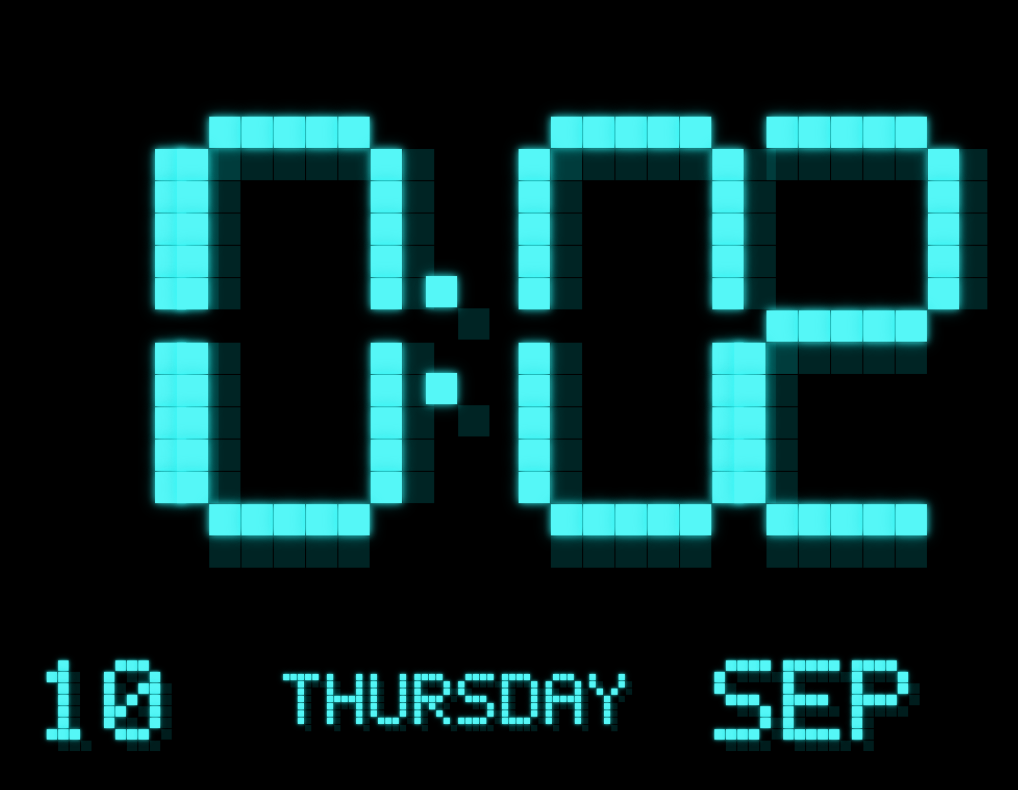
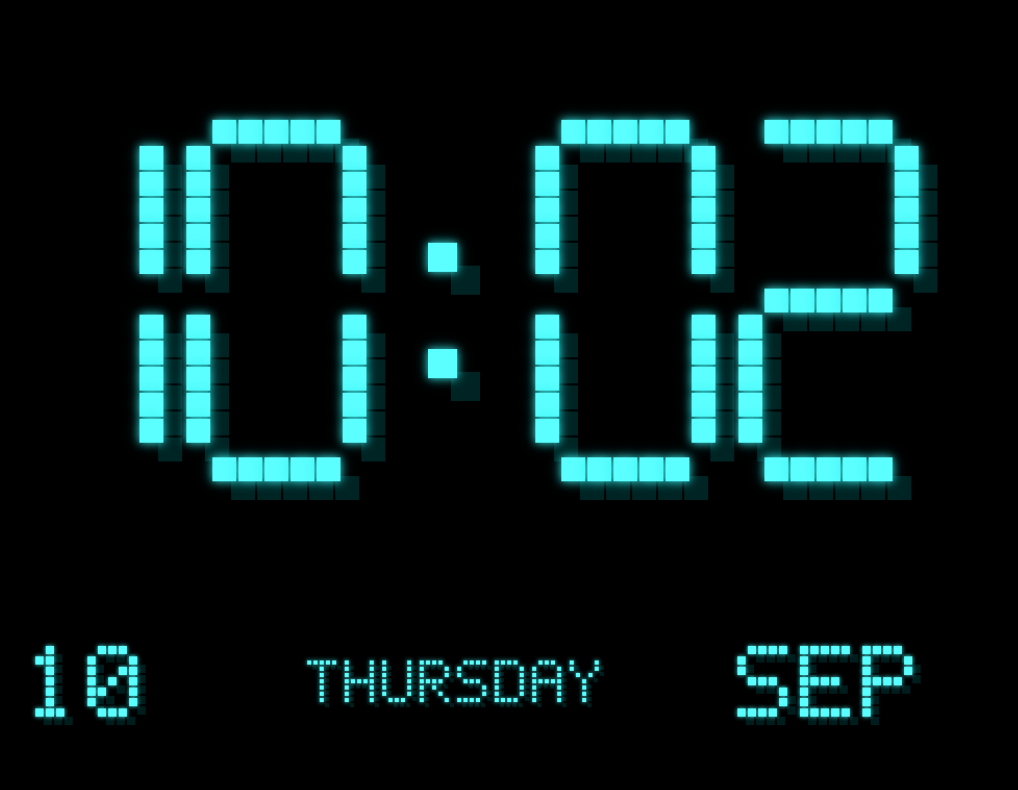
Before and after one commit to wen2101/Ipad-Clock-Digital, a plain HTML site: page index.html in a window 1280 px wide. Shown: the whole page, without its empty margins (186-1204 px from the left). Drawn offline with Linux system fonts and the light colour scheme.

Commit message:
Add files via upload

```diff
--- a/index.html
+++ b/index.html
@@ -5,86 +5,51 @@
 <meta name="viewport" content="width=device-width, initial-scale=1, maximum-scale=1, user-scalable=no">
 <meta name="apple-mobile-web-app-capable" content="yes">
 <meta name="apple-mobile-web-app-status-bar-style" content="black">
-<title>Retro Pixel Clock</title>
+<title>Retro Pixel Clock - Strong Pulse</title>
 <style>
-html, body {
-  margin: 0;
-  width: 100%;
-  height: 100%;
-  overflow: hidden;
-  background: #000;
-  -webkit-user-select: none;
-  user-select: none;
-  -webkit-touch-callout: none;
+html,body{
+  margin:0;
+  width:100%;
+  height:100%;
+  overflow:hidden;
+  background:#000;
+  -webkit-user-select:none;
+  -webkit-touch-callout:none;
 }
-body {
-  font-family: Arial, Helvetica, sans-serif;
+#wrap{
+  position:absolute;
+  left:0; top:0; right:0; bottom:0;
+  background:#000;
 }
-#stage {
-  position: absolute;
-  left: 50%;
-  top: 50%;
-  width: 1024px;
-  height: 768px;
-  margin-left: -512px;
-  margin-top: -384px;
-  background: #000;
-  overflow: hidden;
-  -webkit-transform-origin: 50% 50%;
-  transform-origin: 50% 50%;
-}
-#clock {
-  position: absolute;
-  left: 0;
-  top: 0;
-  width: 1024px;
-  height: 768px;
-}
-.pixel {
-  position: absolute;
-  width: 30px;
-  height: 30px;
-  background: #55f7f7;
-  box-shadow:
-    0 0 7px rgba(60,255,255,.88),
-    0 0 15px rgba(0,210,210,.42);
-}
-.shadow {
-  position: absolute;
-  width: 30px;
-  height: 30px;
-  background: rgba(0,105,105,.34);
-}
-.smallpixel {
-  position: absolute;
-  width: 7px;
-  height: 7px;
-  background: #55f7f7;
-  box-shadow:
-    0 0 3px rgba(60,255,255,.85),
-    0 0 7px rgba(0,210,210,.35);
-}
-.smallshadow {
-  position: absolute;
-  width: 7px;
-  height: 7px;
-  background: rgba(0,105,105,.28);
-}
-#tapHint {
-  display:none;
+canvas{
+  position:absolute;
+  left:50%;
+  top:50%;
+  width:1024px;
+  height:768px;
+  margin-left:-512px;
+  margin-top:-384px;
+  -webkit-transform-origin:50% 50%;
+  transform-origin:50% 50%;
+  background:#000;
 }
 </style>
 </head>
 <body>
-<div id="stage"><div id="clock"></div></div>
+<div id="wrap"><canvas id="c" width="1024" height="768"></canvas></div>
 
 <script>
-(function () {
-  var stage = document.getElementById('stage');
-  var root = document.getElementById('clock');
+(function(){
+  var canvas=document.getElementById('c');
+  var ctx=canvas.getContext('2d');
 
-  /* 5x7 pixel font for the bottom row */
-  var FONT = {
+  var CYAN="#5CFFFF";
+  var SHADOW="rgba(0,115,115,.30)";
+  var GLOW1="rgba(80,255,255,.85)";
+  var GLOW2="rgba(0,220,220,.32)";
+
+  /* bottom 5x7 bitmap font */
+  var F={
     "0":["01110","10001","10011","10101","11001","10001","01110"],
     "1":["00100","01100","00100","00100","00100","00100","01110"],
     "2":["01110","10001","00001","00010","00100","01000","11111"],
@@ -124,8 +89,7 @@ body {
     " ":["00000","00000","00000","00000","00000","00000","00000"]
   };
 
-  /* 7-segment digit map */
-  var SEG = {
+  var SEG={
     "0":[1,1,1,0,1,1,1],
     "1":[0,0,1,0,0,1,0],
     "2":[1,0,1,1,1,0,1],
@@ -138,144 +102,136 @@ body {
     "9":[1,1,1,1,0,1,1]
   };
 
-  function addBlock(x, y, small, isShadow) {
-    var d = document.createElement('div');
-    d.className = small ? (isShadow ? 'smallshadow' : 'smallpixel') : (isShadow ? 'shadow' : 'pixel');
-    d.style.left = Math.round(x) + 'px';
-    d.style.top = Math.round(y) + 'px';
-    root.appendChild(d);
+  function block(x,y,s,shadow){
+    if(shadow){
+      ctx.fillStyle=SHADOW;
+      ctx.fillRect(Math.round(x+s*.72),Math.round(y+s*.72),Math.round(s-2),Math.round(s-2));
+      return;
+    }
+    ctx.save();
+    ctx.shadowColor=GLOW1;
+    ctx.shadowBlur=8;
+    ctx.fillStyle=CYAN;
+    ctx.fillRect(Math.round(x),Math.round(y),Math.round(s-2),Math.round(s-2));
+    ctx.shadowBlur=16;
+    ctx.shadowColor=GLOW2;
+    ctx.fillRect(Math.round(x),Math.round(y),Math.round(s-2),Math.round(s-2));
+    ctx.restore();
   }
 
-  function horizontal(x, y, count, unit) {
+  function hseg(x,y,n,s){
     var i;
-    for (i = 0; i < count; i++) {
-      addBlock(x + i*unit, y + unit, false, true);
-      addBlock(x + i*unit, y, false, false);
-    }
+    for(i=0;i<n;i++){ block(x+i*s,y,s,true); }
+    for(i=0;i<n;i++){ block(x+i*s,y,s,false); }
+  }
+  function vseg(x,y,n,s){
+    var i;
+    for(i=0;i<n;i++){ block(x,y+i*s,s,true); }
+    for(i=0;i<n;i++){ block(x,y+i*s,s,false); }
   }
 
-  function vertical(x, y, count, unit) {
-    var i;
-    for (i = 0; i < count; i++) {
-      addBlock(x + unit, y + i*unit, false, true);
-      addBlock(x, y + i*unit, false, false);
-    }
+  /* proportions tuned to match the approved final mockup on 1024x768 */
+  var CELL=25;
+  var DW=175;
+  var DH=350;
+
+  function digit(ch,x,y){
+    var a=SEG[ch]||SEG["0"];
+    var topX=x+25, topY=y;
+    var midY=y+162;
+    var botY=y+324;
+    var leftX=x, rightX=x+150;
+
+    if(a[0]) hseg(topX,topY,5,CELL);
+    if(a[1]) vseg(leftX,y+25,5,CELL);
+    if(a[2]) vseg(rightX,y+25,5,CELL);
+    if(a[3]) hseg(topX,midY,5,CELL);
+    if(a[4]) vseg(leftX,midY+25,5,CELL);
+    if(a[5]) vseg(rightX,midY+25,5,CELL);
+    if(a[6]) hseg(topX,botY,5,CELL);
   }
 
-  function drawDigit(ch, x, y) {
-    var s = SEG[ch] || SEG["0"];
-    var u = 31, hCount = 7, vCount = 6;
-    var left = x, top = y;
-    var right = x + (hCount-1)*u;
-    var middle = y + vCount*u;
-    var bottom = y + vCount*u*2;
+  function colon(x,y,pulse){
+    /* Shadow remains visible; only the bright cyan colon breathes. */
+    block(x,y+118,30,true);
+    block(x,y+220,30,true);
 
-    if (s[0]) horizontal(left+u, top, hCount-2, u);          // top
-    if (s[1]) vertical(left, top+u, vCount-1, u);            // upper left
-    if (s[2]) vertical(right, top+u, vCount-1, u);           // upper right
-    if (s[3]) horizontal(left+u, middle, hCount-2, u);       // middle
-    if (s[4]) vertical(left, middle+u, vCount-1, u);         // lower left
-    if (s[5]) vertical(right, middle+u, vCount-1, u);        // lower right
-    if (s[6]) horizontal(left+u, bottom, hCount-2, u);       // bottom
+    ctx.save();
+    ctx.globalAlpha = pulse;
+    block(x,y+118,30,false);
+    block(x,y+220,30,false);
+    ctx.restore();
   }
 
-  function drawColon(x, y) {
-    /* exact bright square colon, matching the approved visual */
-    addBlock(x+31, y+184, false, true);
-    addBlock(x,    y+153, false, false);
-    addBlock(x+31, y+277, false, true);
-    addBlock(x,    y+246, false, false);
+  function textWidth(txt,s){
+    if(!txt.length)return 0;
+    return txt.length*5*s+(txt.length-1)*s;
   }
 
-  function measureText(text, scale) {
-    var chars = text.length;
-    if (!chars) return 0;
-    return chars * 5 * scale + (chars - 1) * scale;
-  }
-
-  function drawSmallText(text, centerX, topY, scale) {
-    var total = measureText(text, scale);
-    var start = centerX - total/2;
-    var c, row, col, arr, x, y, shadowOffset = scale;
-    for (c = 0; c < text.length; c++) {
-      arr = FONT[text.charAt(c)] || FONT[" "];
-      for (row = 0; row < 7; row++) {
-        for (col = 0; col < 5; col++) {
-          if (arr[row].charAt(col) === "1") {
-            x = start + c*6*scale + col*scale;
-            y = topY + row*scale;
-            var sh = document.createElement('div');
-            sh.className = 'smallshadow';
-            sh.style.width = (scale-1) + 'px';
-            sh.style.height = (scale-1) + 'px';
-            sh.style.left = Math.round(x + shadowOffset) + 'px';
-            sh.style.top = Math.round(y + shadowOffset) + 'px';
-            root.appendChild(sh);
-            var p = document.createElement('div');
-            p.className = 'smallpixel';
-            p.style.width = (scale-1) + 'px';
-            p.style.height = (scale-1) + 'px';
-            p.style.left = Math.round(x) + 'px';
-            p.style.top = Math.round(y) + 'px';
-            root.appendChild(p);
+  function smallText(txt,cx,y,s){
+    var w=textWidth(txt,s), start=cx-w/2;
+    var i,r,c,g,x;
+    for(i=0;i<txt.length;i++){
+      g=F[txt.charAt(i)]||F[" "];
+      for(r=0;r<7;r++){
+        for(c=0;c<5;c++){
+          if(g[r].charAt(c)==="1"){
+            x=start+i*6*s+c*s;
+            ctx.fillStyle="rgba(0,115,115,.25)";
+            ctx.fillRect(Math.round(x+s*.8),Math.round(y+r*s+s*.8),s-2,s-2);
+            ctx.save();
+            ctx.shadowColor=GLOW1;
+            ctx.shadowBlur=4;
+            ctx.fillStyle=CYAN;
+            ctx.fillRect(Math.round(x),Math.round(y+r*s),s-2,s-2);
+            ctx.restore();
           }
         }
       }
     }
   }
 
-  function render() {
-    root.innerHTML = "";
-    var now = new Date();
-    var hh = now.getHours();
-    var mm = now.getMinutes();
-    var h = (hh < 10 ? "0" : "") + hh;
-    var m = (mm < 10 ? "0" : "") + mm;
+  function render(){
+    ctx.clearRect(0,0,1024,768);
+    ctx.fillStyle="#000";
+    ctx.fillRect(0,0,1024,768);
 
-    /* Large time: sized specifically for 1024×768 iPad mini 1 landscape */
-    drawDigit(h.charAt(0), 39, 112);
-    drawDigit(h.charAt(1), 246, 112);
-    drawColon(485, 112);
-    drawDigit(m.charAt(0), 574, 112);
-    drawDigit(m.charAt(1), 781, 112);
+    var d=new Date();
+    var hh=d.getHours(), mm=d.getMinutes();
+    var H=(hh<10?"0":"")+hh, M=(mm<10?"0":"")+mm;
 
-    var days = ["SUNDAY","MONDAY","TUESDAY","WEDNESDAY","THURSDAY","FRIDAY","SATURDAY"];
-    var months = ["JAN","FEB","MAR","APR","MAY","JUN","JUL","AUG","SEP","OCT","NOV","DEC"];
-    var dd = now.getDate();
-    var ds = (dd < 10 ? "0" : "") + dd;
+    /* final layout: generous side margins, time centered, bottom row closer */
+    digit(H.charAt(0),60,115);
+    digit(H.charAt(1),255,115);
+    /* Strong, clearly visible smooth pulse: 100% -> 5% -> 100%. */
+    var t = (new Date().getTime() % 1000) / 1000;
+    var pulse = 0.05 + 0.95 * ((Math.cos(t * Math.PI * 2) + 1) / 2);
+    colon(487,115,pulse);
+    digit(M.charAt(0),590,115);
+    digit(M.charAt(1),785,115);
 
-    /* Bottom row exactly: DATE — DAY — MONTH, no separators */
-    drawSmallText(ds, 170, 634, 11);
-    drawSmallText(days[now.getDay()], 512, 647, 7);
-    drawSmallText(months[now.getMonth()], 855, 634, 11);
+    var DAYS=["SUNDAY","MONDAY","TUESDAY","WEDNESDAY","THURSDAY","FRIDAY","SATURDAY"];
+    var MON=["JAN","FEB","MAR","APR","MAY","JUN","JUL","AUG","SEP","OCT","NOV","DEC"];
+    var dd=d.getDate(), date=(dd<10?"0":"")+dd;
+
+    smallText(date,155,620,10);
+    smallText(DAYS[d.getDay()],512,634,6);
+    smallText(MON[d.getMonth()],869,620,10);
   }
 
-  function fitStage() {
-    var w = window.innerWidth || document.documentElement.clientWidth || 1024;
-    var h = window.innerHeight || document.documentElement.clientHeight || 768;
-    var scale = Math.min(w / 1024, h / 768);
-    stage.style.webkitTransform = "scale(" + scale + ")";
-    stage.style.transform = "scale(" + scale + ")";
+  function fit(){
+    var w=window.innerWidth||document.documentElement.clientWidth||1024;
+    var h=window.innerHeight||document.documentElement.clientHeight||768;
+    var s=Math.min(w/1024,h/768);
+    canvas.style.webkitTransform="scale("+s+")";
+    canvas.style.transform="scale("+s+")";
   }
 
-  /* Keep display awake as far as Safari permits; user should set Auto-Lock to Never. */
-  fitStage();
+  fit();
   render();
-  setInterval(render, 1000);
-  window.addEventListener("resize", fitStage, false);
-  window.addEventListener("orientationchange", function () {
-    setTimeout(fitStage, 300);
-  }, false);
-
-  /* Double-tap enters fullscreen-ish standalone behavior when saved to Home Screen. */
-  var lastTap = 0;
-  document.addEventListener("touchend", function () {
-    var now = new Date().getTime();
-    if (now - lastTap < 350) {
-      window.scrollTo(0, 1);
-    }
-    lastTap = now;
-  }, false);
+  setInterval(render,33);
+  window.addEventListener("resize",fit,false);
+  window.addEventListener("orientationchange",function(){setTimeout(fit,250);},false);
 })();
 </script>
 </body>
```
